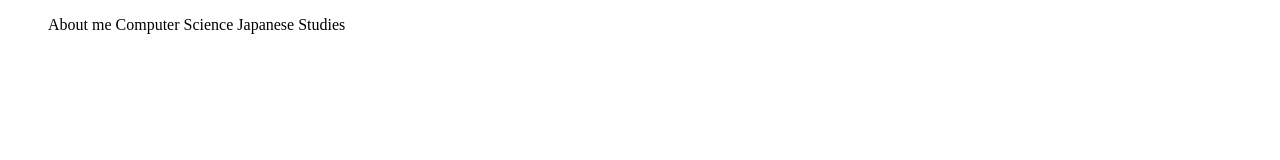
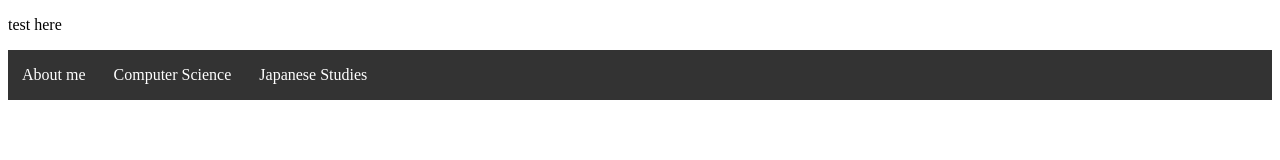
Before and after one commit to aeisley19/personal-website, a plain HTML site: page pages/japanese.html in a window 1280 px wide. Drawn offline with Linux system fonts and the light colour scheme.

Commit message:
Links work now

```diff
--- a/pages/japanese.html
+++ b/pages/japanese.html
@@ -1,15 +1,16 @@
 <!DOCTYPE html>
 <html>
     <head>
-        <title>Alex's Website</title>
+        <title>Japanese</title>
         <link rel="stylesheet" href="../styles/styles.css">
     </head>
     <body>
+        <p>test here</p>
         <nav id="navigation">
             <ul>
-                <li><a>About me</a></li>
-                <li><a>Computer Science</a></li>
-                <li><a>Japanese Studies</a></li>
+                <li><a href="index.html">About me</a></li>
+                <li><a href="CS.html">Computer Science</a></li>
+                <li><a href="japanese.html">Japanese Studies</a></li>
             </ul>
         </nav>
     </body>
--- a/styles/styles.css
+++ b/styles/styles.css
@@ -1,3 +1,19 @@
-#navigation li {
+ul {
+    list-style-type: none;
+    margin: 0;
+    padding: 0;
+    overflow: hidden;
+    background-color: #333;
+}
+
+li {
+    float: left;
+}
+
+li a {
     display: inline-block;
+    color: white;
+    text-align: right;
+    padding: 16px 14px;
+    text-decoration: none;
 }
```
Also changed, not shown: pages/CS.html (+4 -4 lines), pages/index.html (+3 -3 lines).
